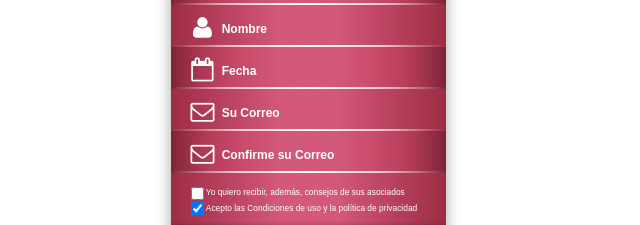
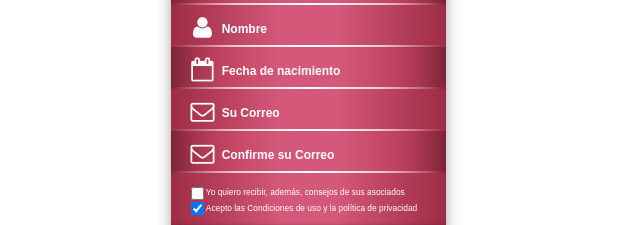
Before and after one commit to lcortese/ouverture_markup, a plain HTML site: page www/index.html in a window 1280 px wide. Shown: the part 176-401 px from the top of the page, 332-972 px from the left. Drawn offline with Linux system fonts and the light colour scheme.

Commit message:
Improve copy

```diff
--- a/www/index.html
+++ b/www/index.html
@@ -76,7 +76,7 @@
 
                 <div class="form-row odd">
                     <p class="form-item">
-                        <label aria-label="Fecha de nacimiento"><i class="fa fa-calendar-o"></i></label><input type="text" name="fecha_nac" placeholder="Fecha">
+                        <label aria-label="Fecha de nacimiento"><i class="fa fa-calendar-o"></i></label><input type="text" name="fecha_nac" placeholder="Fecha de nacimiento">
                     </p>
                     <hr>
                 </div>
```
